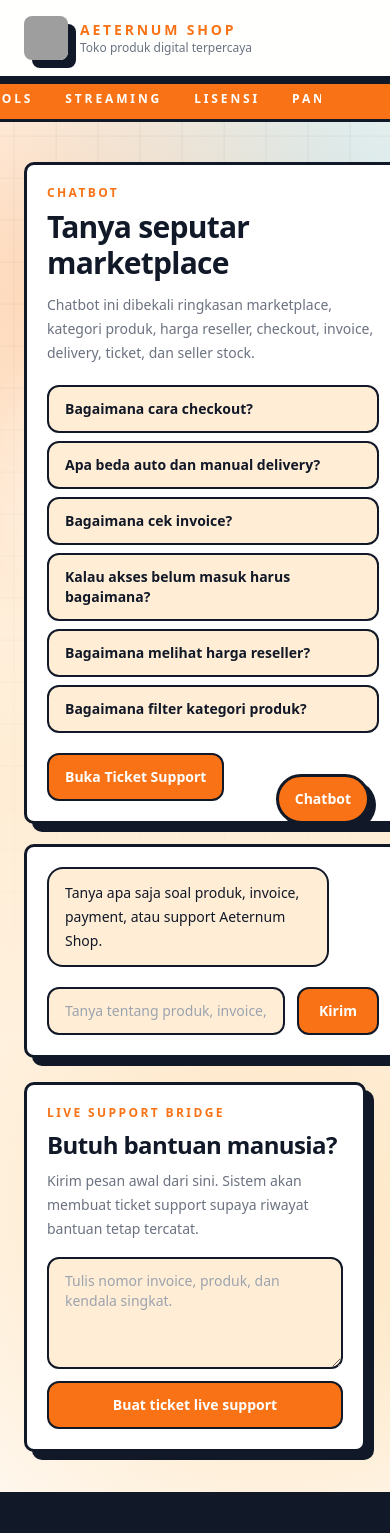
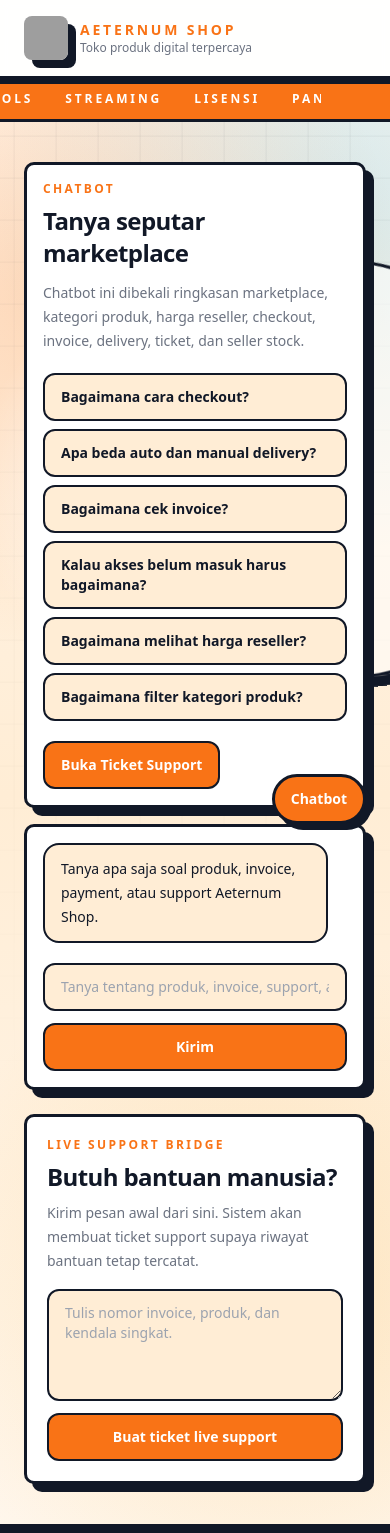
Before and after one commit to Aeternum-Webspace-Studio/aeternum-shop, a Next.js app: page /help in a window 390 px wide. Shown: the top 1533 px of the page. Built offline with nearby package versions, Linux system fonts and the light colour scheme; no server answers; grey boxes are pictures that could not be loaded.

Commit message:
Fix mobile chatbot layout

```diff
--- a/components/chatbot-client.tsx
+++ b/components/chatbot-client.tsx
@@ -49,10 +49,10 @@ export function ChatbotClient() {
   }
 
   return (
-    <div className="grid gap-5 lg:grid-cols-[0.8fr_1.2fr]">
-      <div className="rounded-xl2 border-[3px] border-border bg-white p-5 shadow-soft">
+    <div className="grid min-w-0 gap-4 lg:grid-cols-[0.8fr_1.2fr]">
+      <div className="min-w-0 rounded-xl2 border-[3px] border-border bg-white p-4 shadow-soft sm:p-5">
         <p className="text-xs font-black uppercase tracking-[0.2em] text-primary">Chatbot</p>
-        <h1 className="mt-2 text-3xl font-black tracking-tight">Tanya seputar marketplace</h1>
+        <h1 className="mt-2 text-2xl font-black tracking-tight sm:text-3xl">Tanya seputar marketplace</h1>
         <p className="mt-3 text-sm leading-6 text-muted">Chatbot ini dibekali ringkasan marketplace, kategori produk, harga reseller, checkout, invoice, delivery, ticket, dan seller stock.</p>
 
         <div className="mt-5 space-y-2">
@@ -66,10 +66,10 @@ export function ChatbotClient() {
         <a className="mt-5 inline-flex rounded-xl border-[2px] border-border bg-primary px-4 py-3 text-sm font-black text-white" href="/account/tickets">Buka Ticket Support</a>
       </div>
 
-      <div className="rounded-xl2 border-[3px] border-border bg-white p-5 shadow-soft">
-        <div className="space-y-3">
+      <div className="min-w-0 rounded-xl2 border-[3px] border-border bg-white p-4 shadow-soft sm:p-5">
+        <div className="max-h-[45dvh] space-y-3 overflow-auto pr-1 sm:max-h-none">
           {messages.map((message, index) => (
-            <div key={`${message.role}-${index}`} className={`max-w-[85%] rounded-2xl border-[2px] border-border px-4 py-3 text-sm leading-6 ${message.role === "user" ? "ml-auto bg-primary text-white" : "bg-surfaceSoft text-text"}`}>
+            <div key={`${message.role}-${index}`} className={`max-w-[95%] break-words rounded-2xl border-[2px] border-border px-4 py-3 text-sm leading-6 sm:max-w-[85%] ${message.role === "user" ? "ml-auto bg-primary text-white" : "bg-surfaceSoft text-text"}`}>
               {message.content}
             </div>
           ))}
@@ -77,7 +77,7 @@ export function ChatbotClient() {
         </div>
 
         <form
-          className="mt-5 flex gap-3"
+          className="mt-5 flex flex-col gap-3 sm:flex-row"
           onSubmit={(event) => {
             event.preventDefault();
             void send(input);
@@ -86,7 +86,7 @@ export function ChatbotClient() {
           <input
             value={input}
             onChange={(event) => setInput(event.target.value)}
-            className="min-h-12 flex-1 rounded-xl border-[2px] border-border bg-surfaceSoft px-4 text-sm outline-none"
+            className="min-h-12 w-full min-w-0 flex-1 rounded-xl border-[2px] border-border bg-surfaceSoft px-4 text-sm outline-none"
             placeholder="Tanya tentang produk, invoice, support, atau reseller"
           />
           <button className="rounded-xl border-[2px] border-border bg-primary px-5 py-3 text-sm font-black text-white">Kirim</button>
--- a/components/chatbot-launcher.tsx
+++ b/components/chatbot-launcher.tsx
@@ -5,20 +5,21 @@ import { ChatbotClient } from "@/components/chatbot-client";
 
 export function ChatbotLauncher({ docked = false }: { docked?: boolean } = {}) {
   const [open, setOpen] = useState(false);
+  void docked;
 
   return (
     <>
       <button
         type="button"
         onClick={() => setOpen(true)}
-        className={`z-[60] rounded-full border-[3px] border-border bg-primary px-4 py-3 text-sm font-black text-white shadow-[6px_6px_0_#111827] ${docked ? "absolute bottom-5 right-5 md:bottom-6 md:right-6" : "fixed bottom-5 right-5"}`}
+        className="fixed bottom-5 right-6 z-[60] rounded-full border-[3px] border-border bg-primary px-4 py-3 text-sm font-black text-white shadow-[6px_6px_0_#111827]"
       >
         Chatbot
       </button>
 
       {open ? (
-        <div className="fixed inset-0 z-[70] flex items-end justify-end bg-black/40 p-4 md:items-end md:justify-end">
-          <div className="relative w-full max-w-4xl rounded-2xl border-[3px] border-border bg-[#fffaf2] p-4 shadow-[10px_10px_0_#111827] md:max-h-[85vh] md:overflow-auto md:p-5">
+        <div className="fixed inset-0 z-[70] flex items-stretch justify-end bg-black/40 p-2 sm:items-end sm:p-4">
+          <div className="relative h-[calc(100dvh-1rem)] w-full overflow-auto rounded-2xl border-[3px] border-border bg-[#fffaf2] p-4 shadow-[10px_10px_0_#111827] sm:h-auto sm:max-w-4xl sm:max-h-[90dvh] sm:p-5">
             <button
               type="button"
               onClick={() => setOpen(false)}
```
